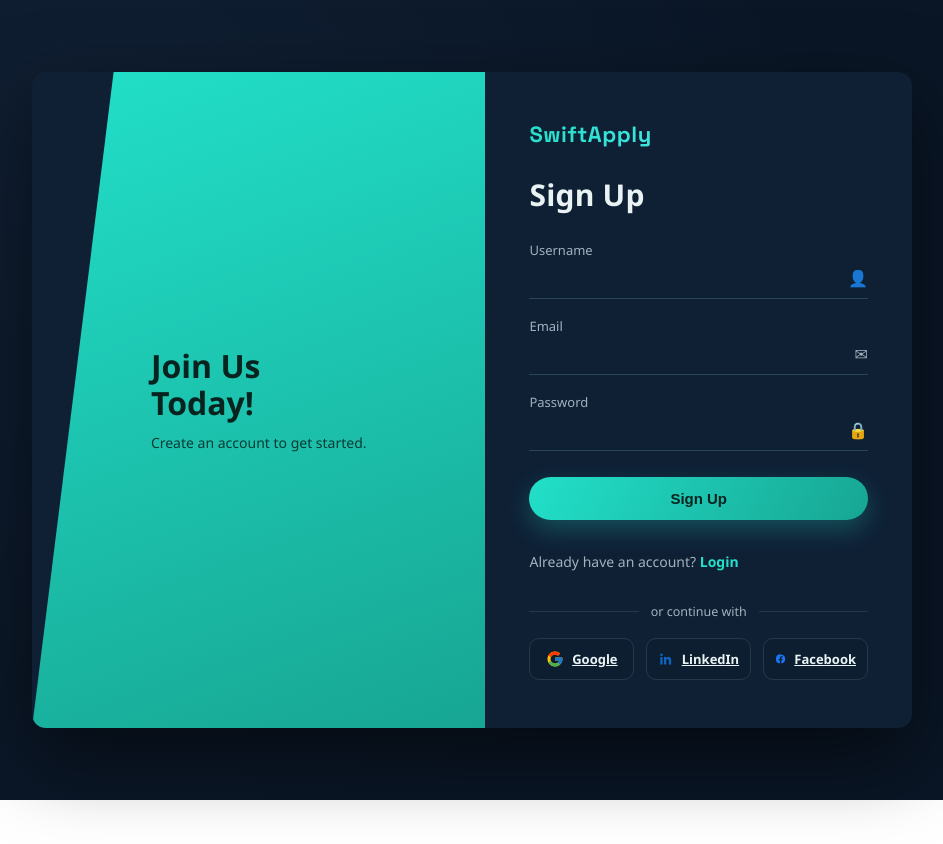
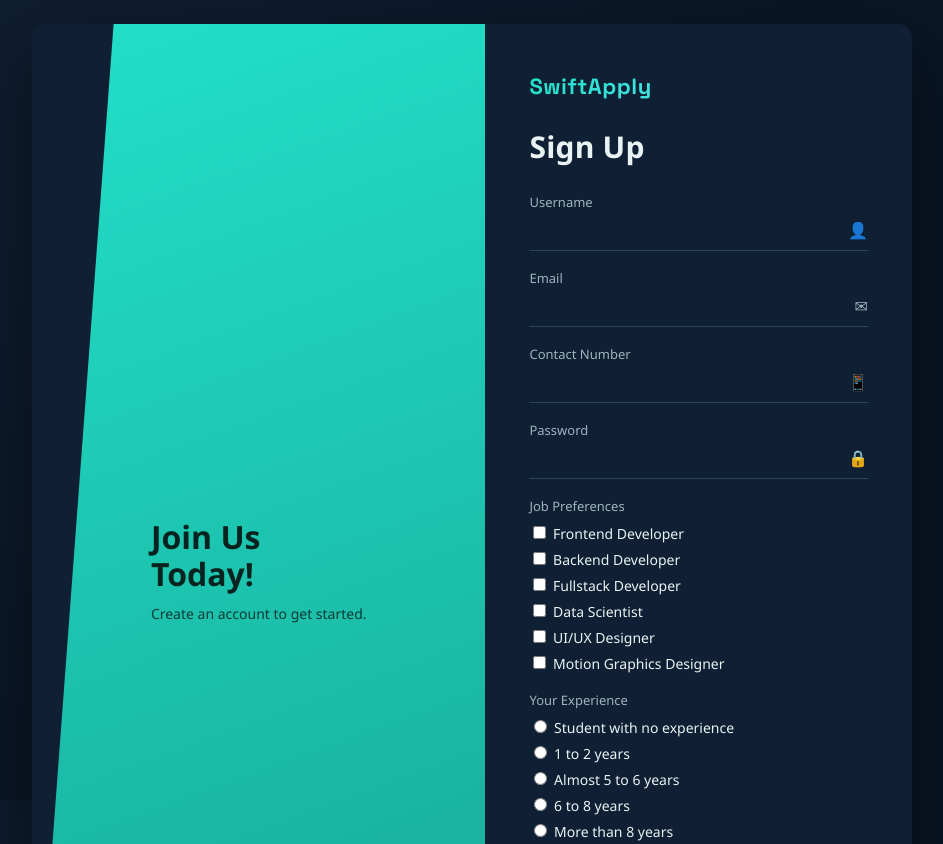
Before and after one commit to shankhadeephalder7-design/Hackathon, a website: page public/signup.html in a window 1280 px wide. Shown: the top 844 px of the page, without its empty margins (168-1111 px from the left). Before the commit the page ends 800 px from the top, so only its background shows below. Drawn offline with Linux system fonts and the light colour scheme.

Commit message:
Added details

```diff
--- a/public/script.js
+++ b/public/script.js
@@ -78,7 +78,9 @@ async function submitForm(form, endpoint, onSuccess) {
   btn.classList.add('loading');
   btn.disabled = true;
 
-  const data = Object.fromEntries(new FormData(form).entries());
+  const formData = new FormData(form);
+  const data = Object.fromEntries(formData.entries());
+  data.preferences = formData.getAll('preference');
 
   try {
     const res = await fetch(endpoint, {
--- a/public/signup.html
+++ b/public/signup.html
@@ -41,6 +41,15 @@
       </div>
 
       <div class="field" style="margin-top:18px;">
+  <div class="field-error">Please fill in this field.</div>
+  <label for="phone">Contact Number</label>
+  <div class="input-row">
+    <input type="tel" id="phone" name="phone" autocomplete="tel" />
+    <span class="icon">📱</span>
+  </div>
+</div>
+
+      <div class="field" style="margin-top:18px;">
         <div class="field-error">Please fill in this field.</div>
         <label for="password">Password</label>
         <div class="input-row">
@@ -48,6 +57,29 @@
           <span class="icon">🔒</span>
         </div>
       </div>
+
+      <div style="margin-top:18px;">
+  <label style="display:block; font-size:13px; color:var(--ink-dim); margin-bottom:8px;">Job Preferences</label>
+  <div style="display:flex; flex-direction:column; gap:6px; font-size:14px; color:var(--ink);">
+    <label><input type="checkbox" name="preference" value="frontend-developer" /> Frontend Developer</label>
+    <label><input type="checkbox" name="preference" value="backend-developer" /> Backend Developer</label>
+    <label><input type="checkbox" name="preference" value="fullstack-developer" /> Fullstack Developer</label>
+    <label><input type="checkbox" name="preference" value="data-scientist" /> Data Scientist</label>
+    <label><input type="checkbox" name="preference" value="ui-ux-designer" /> UI/UX Designer</label>
+    <label><input type="checkbox" name="preference" value="motion-graphics-designer" /> Motion Graphics Designer</label>
+  </div>
+</div>
+
+<div style="margin-top:18px;">
+  <label style="display:block; font-size:13px; color:var(--ink-dim); margin-bottom:8px;">Your Experience</label>
+  <div style="display:flex; flex-direction:column; gap:6px; font-size:14px; color:var(--ink);">
+    <label><input type="radio" name="experience" value="Fresher" /> Student with no experience</label>
+    <label><input type="radio" name="experience" value="1-2 years" /> 1 to 2 years</label>
+    <label><input type="radio" name="experience" value="5-6 years" /> Almost 5 to 6 years</label>
+    <label><input type="radio" name="experience" value="6-8 years" /> 6 to 8 years</label>
+    <label><input type="radio" name="experience" value="8+ years" /> More than 8 years</label>
+  </div>
+</div>
 
       <div style="margin-top:26px; display:flex; flex-direction:column; gap:18px;">
         <button type="submit" class="btn btn-primary">Sign Up</button>
--- a/public/style.css
+++ b/public/style.css
@@ -23,7 +23,7 @@ body {
   background: radial-gradient(circle at 20% 20%, #101f33 0%, var(--navy-deep) 60%);
   color: var(--ink);
   display: flex;
-  align-items: center;
+  align-items: flex-start;
   justify-content: center;
   min-height: 100vh;
   padding: 24px;
--- a/server.js
+++ b/server.js
@@ -49,7 +49,7 @@ passport.deserializeUser((id, done) => {
 
 // ---------- Sign up ----------
 app.post('/api/signup', async (req, res) => {
-  const { username, email, password } = req.body;
+  const { username, email, password, phone, preferences, experience } = req.body;
 
   if (!username || !email || !password) {
     return res.status(400).json({ error: 'Please fill in every field.' });
@@ -71,6 +71,9 @@ app.post('/api/signup', async (req, res) => {
     username,
     email: email.toLowerCase(),
     passwordHash,
+    phone: phone || '',
+    preferences: preferences || [],
+    experience: experience || '',
     provider: 'local',
     createdAt: new Date().toISOString()
   };
```
